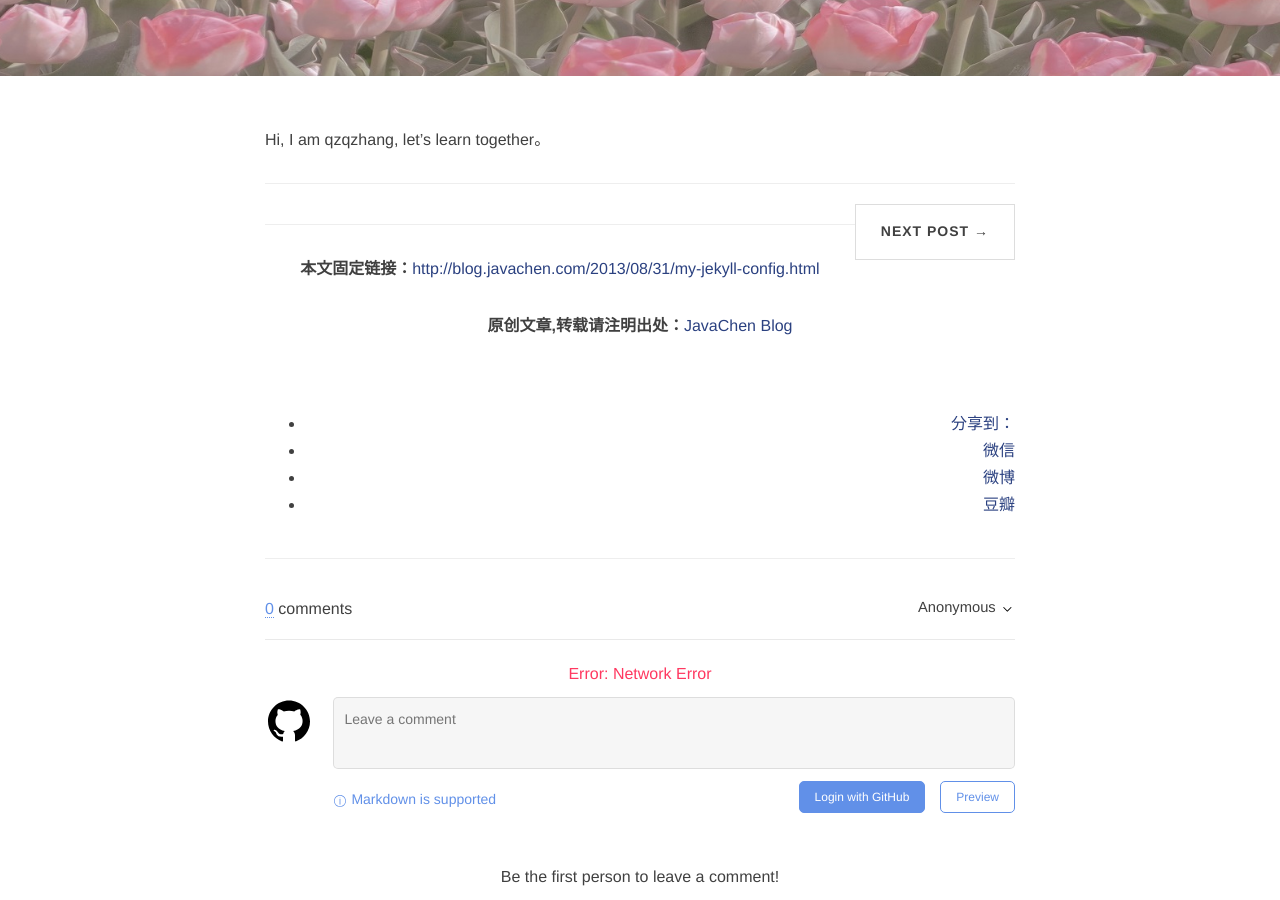
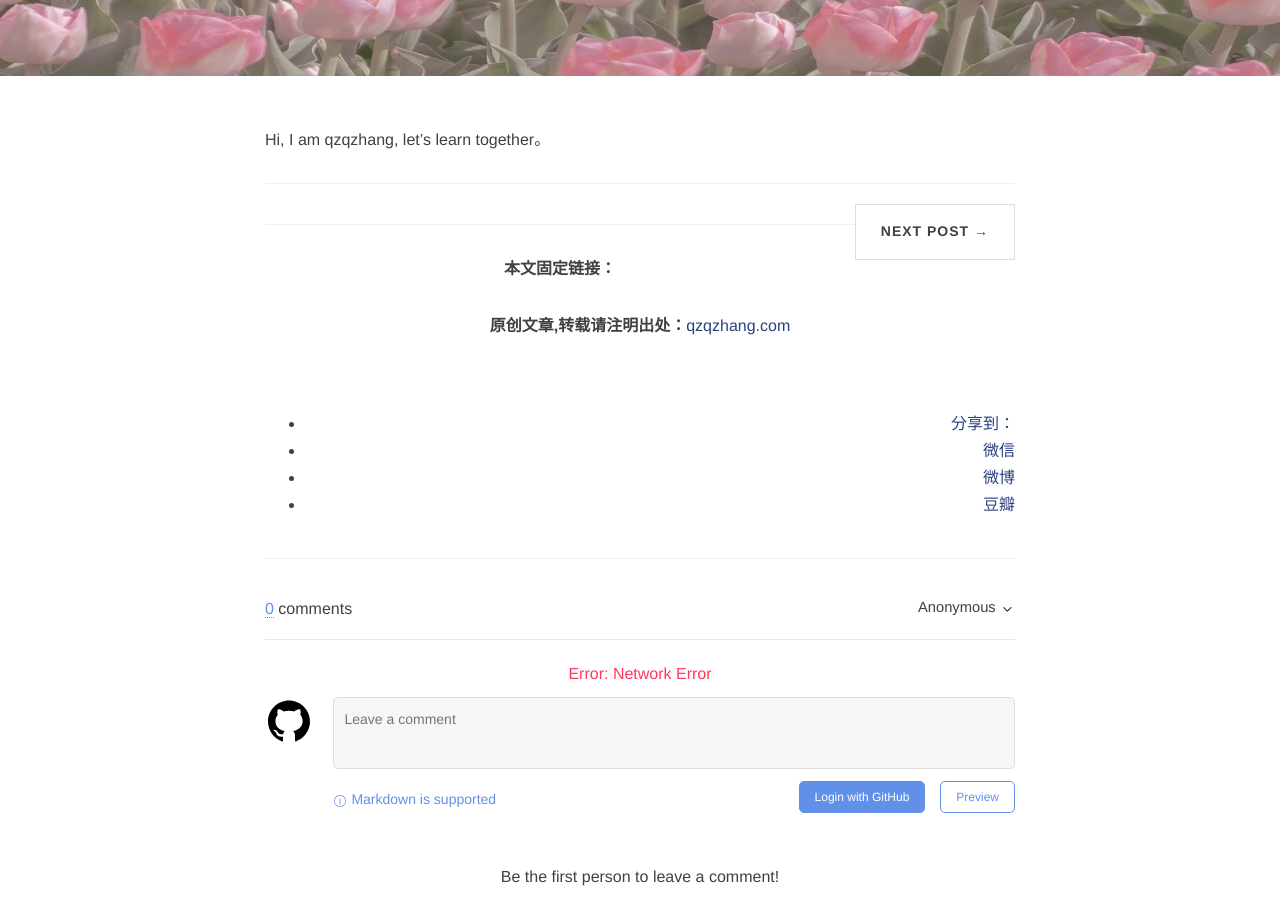
Before and after one commit to zzq-zq/zzq-zq.github.io, a Jekyll site: the page built from _posts/2021-08-03-hello.md, in a window 1280 px wide and 900 px high, scrolled down 331 px. Built offline with Jekyll 4.4.1, drawn with Linux system fonts in a browser that asks for light colours; nearby versions of some CDN libraries; comment, search, counter and statistics services are not loaded.

Commit message:
Update post.html

```diff
--- a/_layouts/post.html
+++ b/_layouts/post.html
@@ -61,8 +61,8 @@ layout: default
 
                     <hr>
                     <div class="copyright">
-                    <p><strong>本文固定链接：</strong><a href='{ {page.url}}'>http://blog.javachen.com/2013/08/31/my-jekyll-config.html</a></p>
-                    <p><strong>原创文章,转载请注明出处：</strong><a href='{ {page.url}}'>JavaChen Blog</a></p>
+                    <p><strong>本文固定链接：</strong><a href='{ {page.next.url}}'></a></p>
+                    <p><strong>原创文章,转载请注明出处：</strong><a href='{ {page.url}}'>qzqzhang.com</a></p>
                     </div>
 
                 </ul>
```
